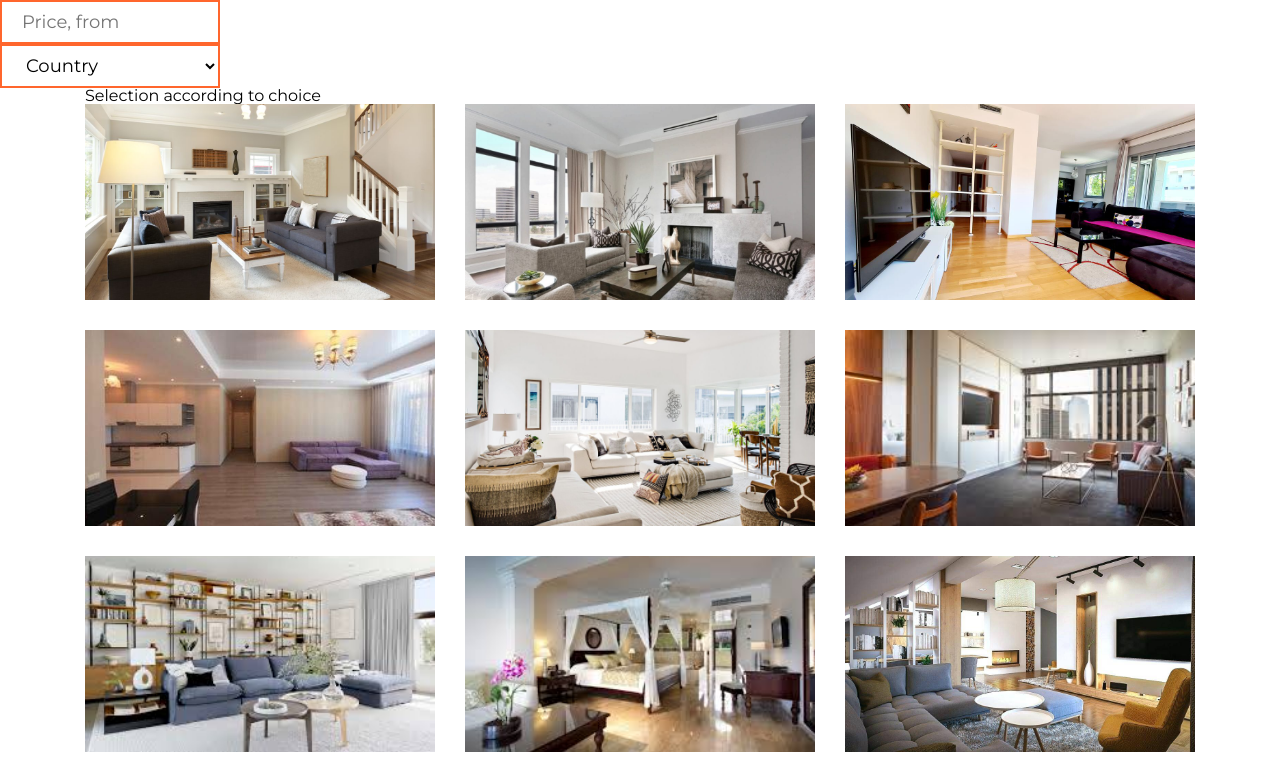
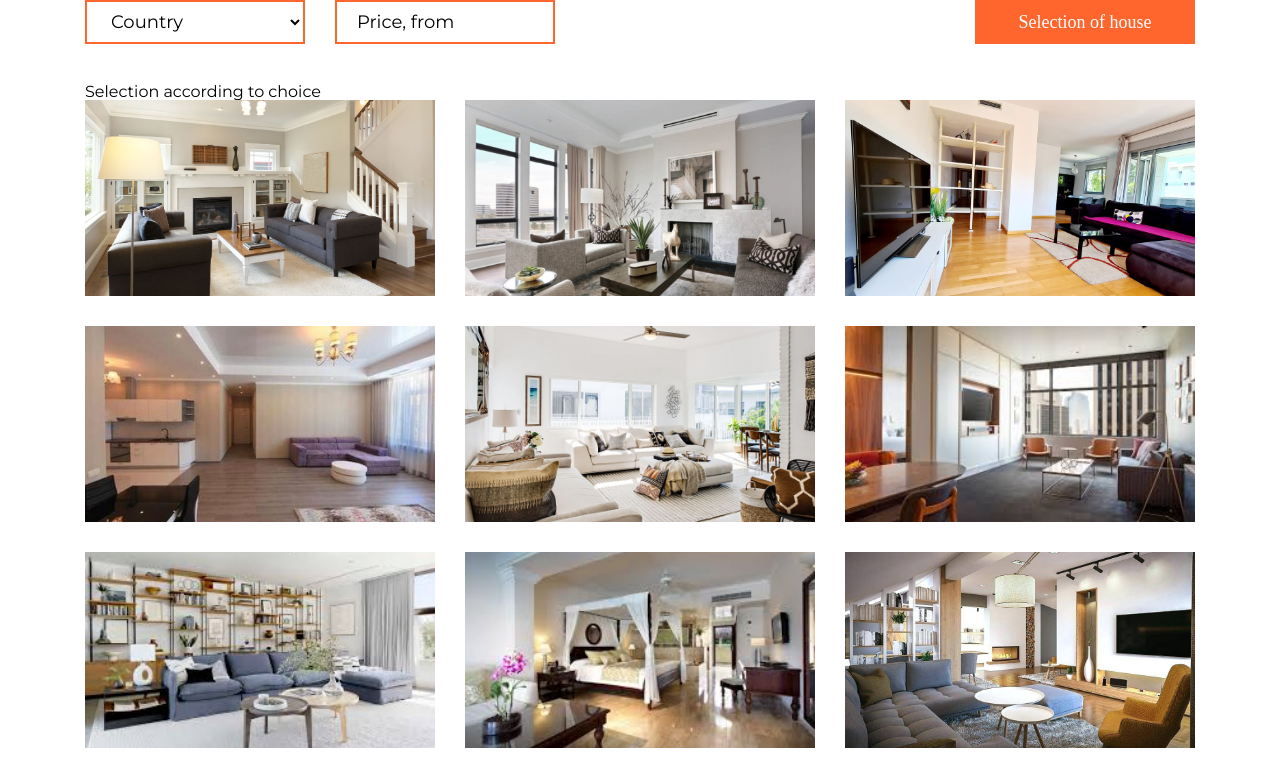
Before and after one commit to IgoryanDeltoro/my-first-vue-project, a Vue app: page / in a window 1280 px wide. Shown: the top 776 px of the page. Built offline with nearby package versions, Linux system fonts and the light colour scheme.

Commit message:
CHANGED: settings

```diff
--- a/src/App.vue
+++ b/src/App.vue
@@ -1,14 +1,6 @@
 <template>
   <div class="app">
-    <p>{{ text }}</p>
-    <CustomInput
-      type="text"
-      name="name"
-      v-model="text"
-      :placeholder="'Price, from'"
-    />
-    <CustomSelect :items="['Country', 'City']" />
-
+  <ApartmentsFilterForm @submit="logger"/>
     <ApartmentsList :items="apartments">
       <template v-slot:title>Selection according to choice</template>
       <template v-slot:apartment="{ apartment }">
@@ -18,7 +10,6 @@
           :rating="apartment.rating"
           :imgSrc="apartment.imgUrl"
           :key="apartment.id"
-          @click="handler"
         />
       </template>
     </ApartmentsList>
@@ -27,6 +18,7 @@
 
 <script>
 import apartments from './components/apartment/apartments';
+import ApartmentsFilterForm from './components/apartment/ApartmentsFilterForm.vue';
 import ApartmentsItem from './components/apartment/ApartmentsItem.vue';
 import ApartmentsList from './components/apartment/ApartmentsList.vue';
 import CustomInput from './components/shared/CustomInput.vue';
@@ -39,7 +31,8 @@ export default {
     ApartmentsItem,
     CustomInput,
     CustomSelect,
-  },
+    ApartmentsFilterForm
+},
   data() {
     return {
       text: '',
@@ -49,8 +42,8 @@ export default {
   },
   computed: {},
   methods: {
-    handler(event) {
-      console.log(event.target.tagName);
+    logger(value) {
+      console.log(value);
     },
   },
 };
--- a/src/components/Button.vue
+++ b/src/components/Button.vue
@@ -1,5 +1,5 @@
 <template>
-  <button v-bind:type="type" :class="{ btn: true, 'btn--outline': outline }">
+  <button :type="type" :class="{ btn: true, 'btn--outline': outline }">
     <slot></slot>
   </button>
 </template>
@@ -22,8 +22,8 @@ export default {
 
 <style lang="scss" scoped>
 .btn {
-  width: 349px;
-  height: 48.563px;
+  width: 220px;
+  height: 44px;
   background: #ff662d;
   color: #fff;
   text-align: center;
--- a/src/components/shared/Container.vue
+++ b/src/components/shared/Container.vue
@@ -12,7 +12,7 @@ export default {
 
 <style lang="scss" scoped>
 .container {
-  max-width: 1110px;
+  width: 1110px;
   margin: 0 auto;
 }
 </style>
--- a/src/components/shared/CustomInput.vue
+++ b/src/components/shared/CustomInput.vue
@@ -27,5 +27,9 @@ export default {
   font-size: 18px;
   font-weight: 400;
   line-height: 1.2;
+
+  &::placeholder {
+    color: inherit;
+  }
 }
 </style>
--- a/src/components/shared/CustomSelect.vue
+++ b/src/components/shared/CustomSelect.vue
@@ -22,7 +22,6 @@ export default {
   computed: {
     listeners() {
       return {
-        ...this.$listeners,
         input: event => this.$emit('input', event.target.value),
       };
     },
```
